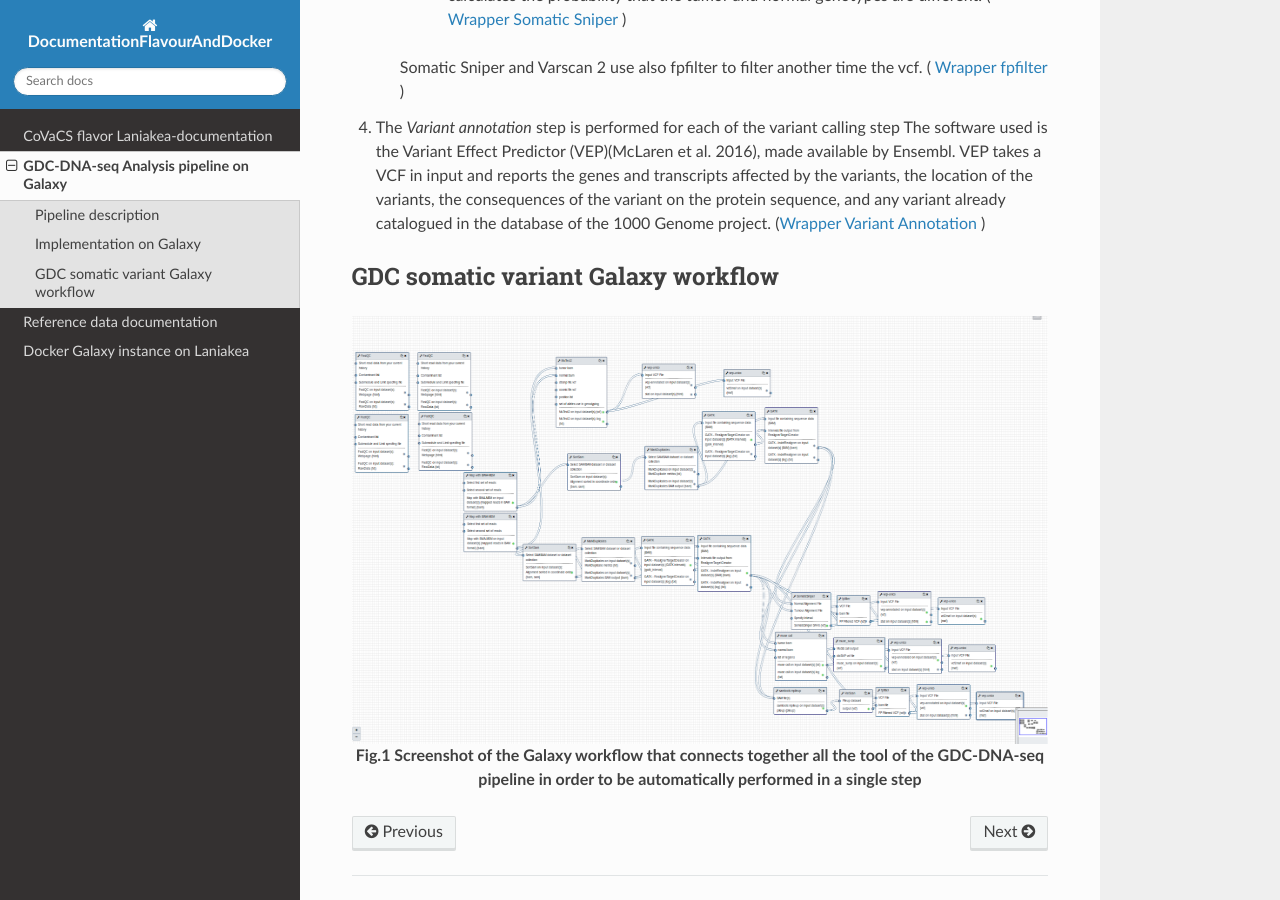
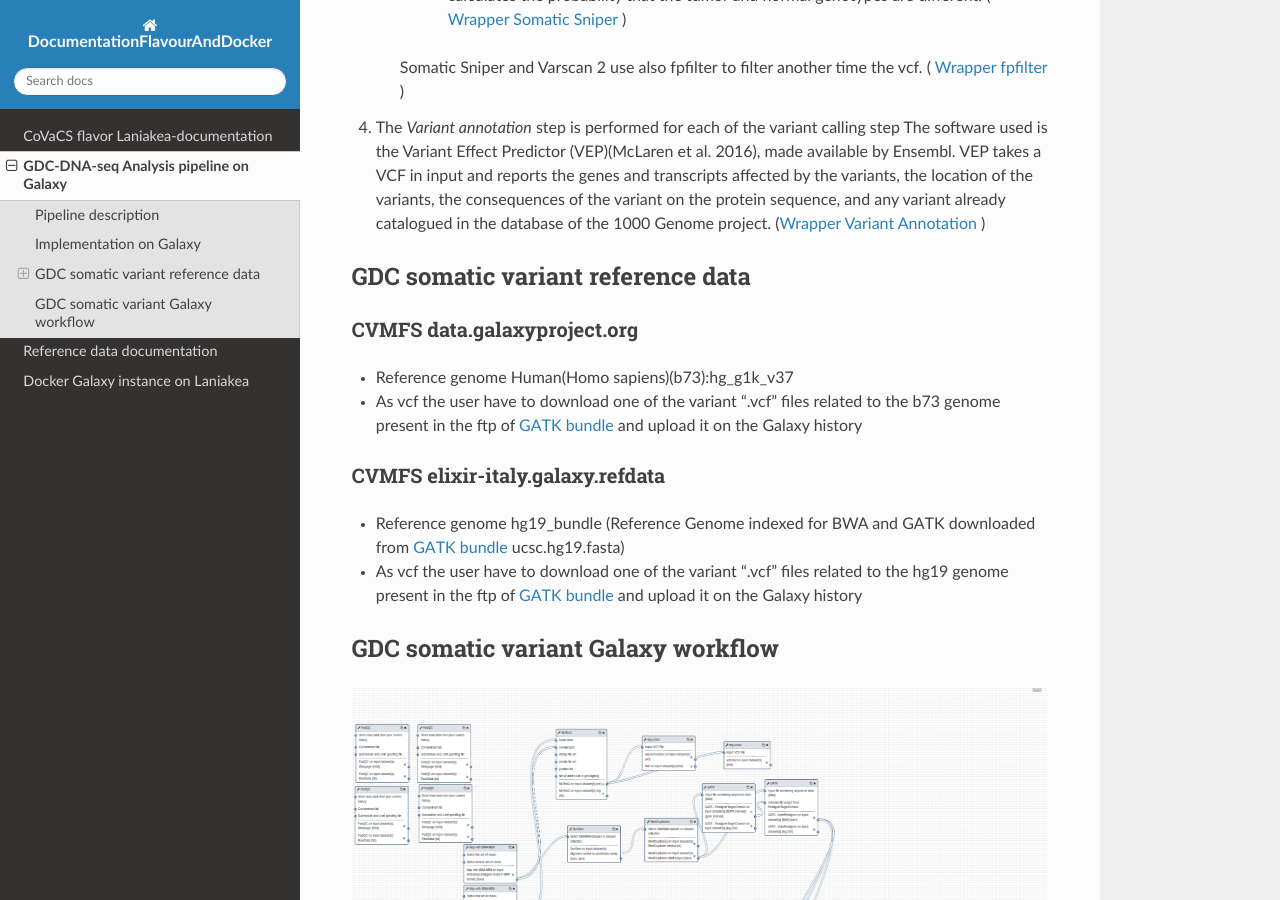
Before and after one commit to pmandreoli/DocumentationFlavourAndDocker, a Sphinx documentation site: the page built from source/GDC_pipeline.rst, in a window 1280 px wide and 900 px high, scrolled down 1740 px. Built offline with Sphinx 7.4.7 and the Read the Docs theme 2.0.0, drawn with Linux system fonts in a browser that asks for light colours.

Commit message:
formattation_control_1

```diff
--- a/source/GDC_pipeline.rst
+++ b/source/GDC_pipeline.rst
@@ -44,6 +44,25 @@ The different steps are performed as follows:
 4. The *Variant annotation* step is performed for each of the variant calling step The software used is the Variant Effect Predictor (VEP)(McLaren et al. 2016), made available by Ensembl. VEP takes a VCF in input and reports the genes and transcripts affected by the variants, the location of the variants, the consequences of the variant on the protein sequence, and any variant already catalogued in the database of the 1000 Genome project. (`Wrapper Variant Annotation <https://testtoolshed.g2.bx.psu.edu/view/elixir-it/vep86_vcf2maf/ca1e48c52db9>`_ )
 
 
+GDC somatic variant reference data
+##################################
+
+CVMFS data.galaxyproject.org
+----------------------------
+
+- Reference genome Human(Homo sapiens)(b73):hg_g1k_v37
+- As vcf the user have to download one of the variant “.vcf” files related to the b73 genome present in the ftp of `GATK bundle <https://software.broadinstitute.org/gatk/download/bundle>`_ and upload it on the Galaxy history
+
+CVMFS elixir-italy.galaxy.refdata
+---------------------------------
+
+- Reference genome hg19_bundle (Reference Genome indexed for BWA and GATK downloaded from `GATK bundle <https://software.broadinstitute.org/gatk/download/bundle>`_ ucsc.hg19.fasta)
+- As vcf the user have to download one of the variant “.vcf” files related to the hg19 genome present in the ftp of `GATK bundle <https://software.broadinstitute.org/gatk/download/bundle>`_ and upload it on the Galaxy history
+
+
+
+
+
 GDC somatic variant Galaxy workflow
 ###################################
 
```
Also changed, not shown: source/CoVaCS_pipeline.rst (+9 -8 lines).
